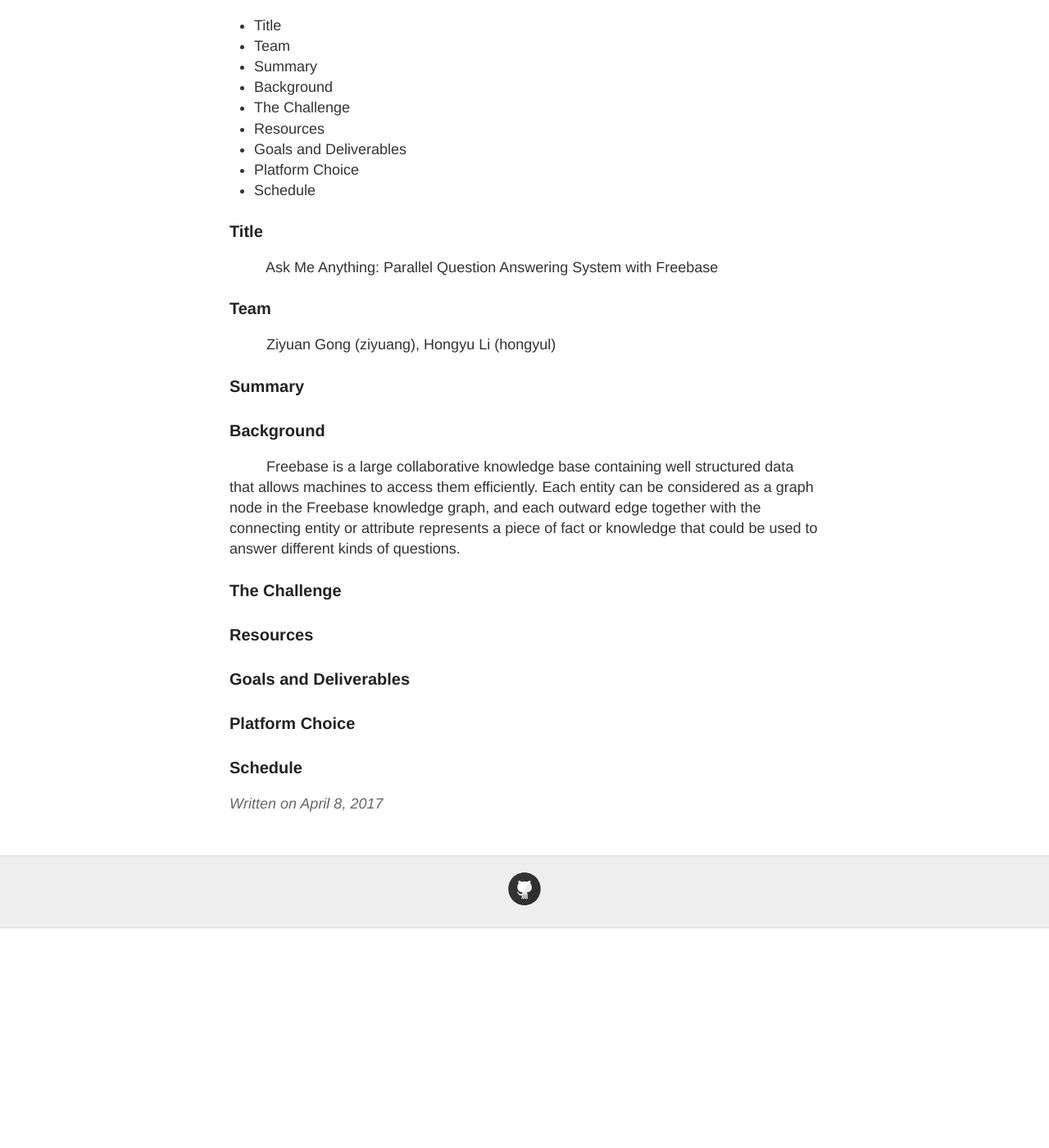
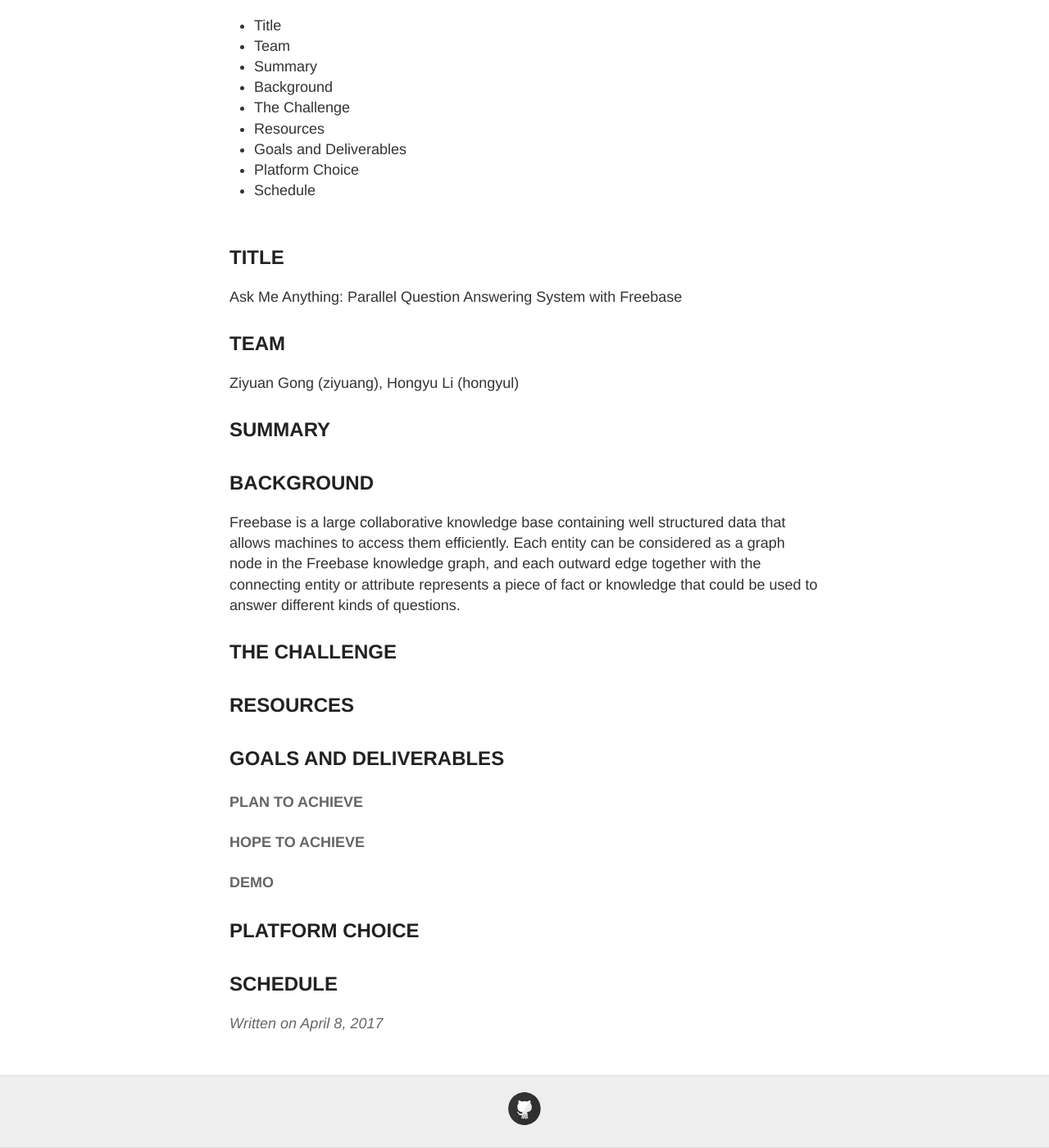
Before and after one commit to xiaozhuyfk/parallel, a Jekyll site: the page built from docs/_posts/2017-4-8-Project-Proposal.md, in a window 1280 px wide and 1400 px high, scrolled down 299 px. Shown: the whole window at 82% size. Built offline with Jekyll 4.4.1, drawn with Linux system fonts in a browser that asks for light colours; before the commit the page ends 1431 px from its top, so only the background shows below that.

Commit message:
Update 2017-4-8-Project-Proposal.md

```diff
--- a/docs/_posts/2017-4-8-Project-Proposal.md
+++ b/docs/_posts/2017-4-8-Project-Proposal.md
@@ -13,34 +13,39 @@
 * Goals and Deliverables
 * Platform Choice
 * Schedule
+<br><br>
+
+
+## TITLE
+Ask Me Anything: Parallel Question Answering System with Freebase
+
+
+## TEAM
+Ziyuan Gong (ziyuang), Hongyu Li (hongyul)
+
+
+## SUMMARY
 
 
 
-### Title
-&nbsp;&nbsp;&nbsp;&nbsp;&nbsp;&nbsp;&nbsp;&nbsp; Ask Me Anything: Parallel Question Answering System with Freebase
+## BACKGROUND
+Freebase is a large collaborative knowledge base containing well structured data that allows machines to access them efficiently. Each entity can be considered as a graph node in the Freebase knowledge graph, and each outward edge together with the connecting entity or attribute represents a piece of fact or knowledge that could be used to answer different kinds of questions.
 
 
-### Team
-&nbsp;&nbsp;&nbsp;&nbsp;&nbsp;&nbsp;&nbsp;&nbsp; Ziyuan Gong (ziyuang), Hongyu Li (hongyul)
+## THE CHALLENGE
 
 
-### Summary
+## RESOURCES
 
 
-### Background
-&nbsp;&nbsp;&nbsp;&nbsp;&nbsp;&nbsp;&nbsp;&nbsp; Freebase is a large collaborative knowledge base containing well structured data that allows machines to access them efficiently. Each entity can be considered as a graph node in the Freebase knowledge graph, and each outward edge together with the connecting entity or attribute represents a piece of fact or knowledge that could be used to answer different kinds of questions.
+## GOALS AND DELIVERABLES
+#### PLAN TO ACHIEVE
+
+#### HOPE TO ACHIEVE
+
+#### DEMO
+
+## PLATFORM CHOICE
 
 
-### The Challenge
-
-
-### Resources
-
-
-### Goals and Deliverables
-
-
-### Platform Choice
-
-
-### Schedule
+## SCHEDULE
```
